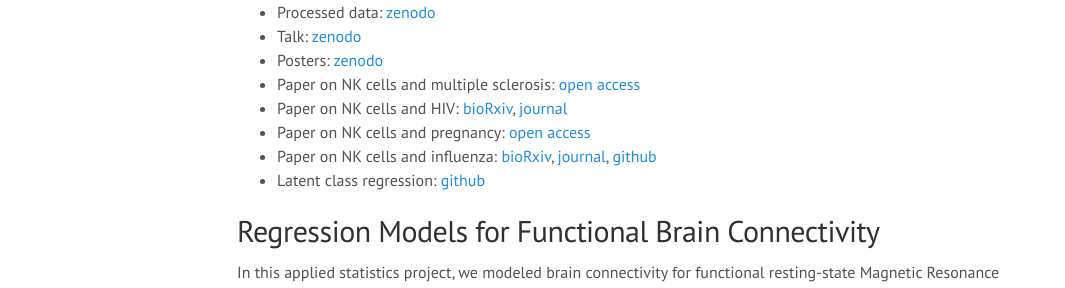
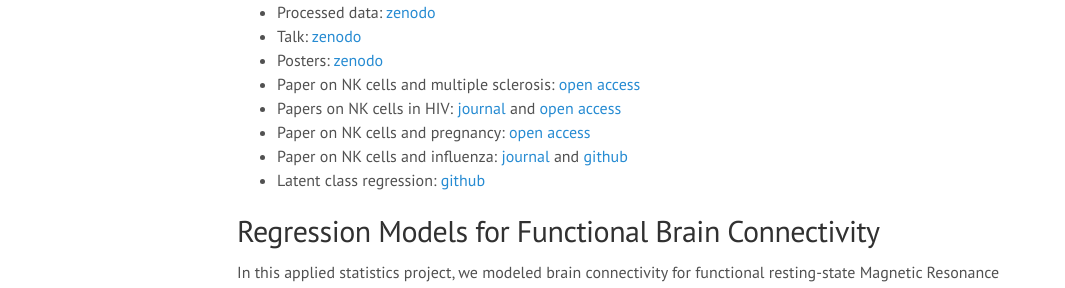
Before and after one commit to ChristofSeiler/ChristofSeiler.github.io, a Jekyll site: the page built from projects.md, in a window 1280 px wide and 900 px high, scrolled down 469 px. Shown: the part 162-450 px from the top of the window, without its empty margins (3-1068 px from the left). Built offline with Jekyll 4.4.1, drawn with Linux system fonts in a browser that asks for light colours.

Commit message:
added missing paper

```diff
--- a/projects.md
+++ b/projects.md
@@ -22,9 +22,9 @@ In collaboration with [Catherine Blish](https://med.stanford.edu/profiles/cather
 * Talk: [zenodo](https://doi.org/10.5281/zenodo.3524019)
 * Posters: [zenodo](https://doi.org/10.5281/zenodo.2656626)
 * Paper on NK cells and multiple sclerosis: [open access](https://doi.org/10.3389/fimmu.2020.00714)
-* Paper on NK cells and HIV: [bioRxiv](https://doi.org/10.1101/764217), [journal](https://doi.org/10.1097/QAD.0000000000002488)
+* Papers on NK cells in HIV: [journal](https://doi.org/10.1097/QAD.0000000000002488) and [open access](https://doi.org/10.1371/journal.pone.0238347)
 * Paper on NK cells and pregnancy: [open access](https://doi.org/10.3389/fimmu.2019.02469)
-* Paper on NK cells and influenza: [bioRxiv](https://doi.org/10.1101/148528), [journal](http://dx.doi.org/10.4049/jimmunol.1800161), [github](https://github.com/ChristofSeiler/nk_influenza)
+* Paper on NK cells and influenza: [journal](http://dx.doi.org/10.4049/jimmunol.1800161) and [github](https://github.com/ChristofSeiler/nk_influenza)
 * Latent class regression: [github](https://github.com/ChristofSeiler/Ascona_Talk)
 
 ## Regression Models for Functional Brain Connectivity
```
